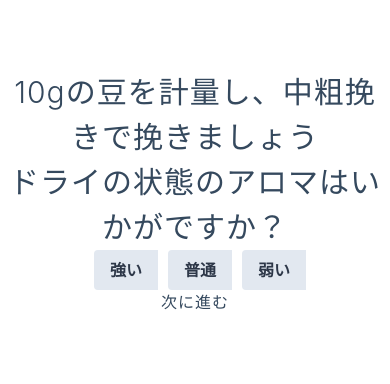
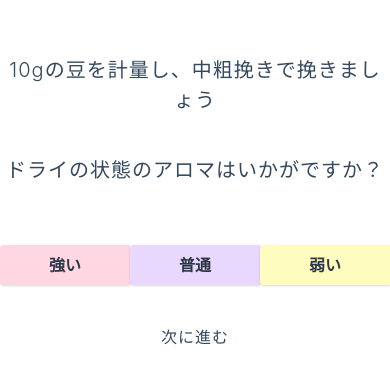
Before and after one commit to aiirononeko/GoodCoffee, a Nuxt app: page /cupping/dryAroma in a window 390 px wide. Shown: the part 230-614 px from the top of the page. Built offline with nearby package versions, Linux system fonts and the light colour scheme.

Commit message:
ドライアロマページのレイアウトを調整

```diff
--- a/pages/cupping/dryAroma.vue
+++ b/pages/cupping/dryAroma.vue
@@ -1,11 +1,11 @@
 <template>
   <div class="container">
-    <h2 class="title">10gの豆を計量し、中粗挽きで挽きましょう</h2>
-    <h2 class="title">ドライの状態のアロマはいかがですか？</h2>
-    <div class="buttons">
-      <button @click="setDryAromaForce" class="bg-gray-300 hover:bg-gray-400 text-gray-800 font-bold py-2 px-4 rounded-l buttons_item">強い</button>
-      <button @click="setDryAromaMedium" class="bg-gray-300 hover:bg-gray-400 text-gray-800 font-bold py-2 px-4 rounded-l buttons_item">普通</button>
-      <button @click="setDryAromaLight" class="bg-gray-300 hover:bg-gray-400 text-gray-800 font-bold py-2 px-4 rounded-l buttons_item">弱い</button>
+    <h2 class="title my-5">10gの豆を計量し、中粗挽きで挽きましょう</h2>
+    <h2 class="title my-5">ドライの状態のアロマはいかがですか？</h2>
+    <div class="flex my-10 buttons">
+      <button @click="setDryAromaForce" class="flex-1 shadow focus:shadow-outline focus:outline-none bg-pink-200 hover:bg-pink-300 text-gray-800 font-bold py-2 px-4 rounded-l buttons_item">強い</button>
+      <button @click="setDryAromaMedium" class="flex-1 shadow focus:shadow-outline focus:outline-none bg-purple-200 hover:bg-purple-300 text-gray-800 font-bold py-2 px-4 rounded-l buttons_item">普通</button>
+      <button @click="setDryAromaLight" class="flex-1 shadow focus:shadow-outline focus:outline-none bg-yellow-200 hover:bg-yellow-300 text-gray-800 font-bold py-2 px-4 rounded-l buttons_item">弱い</button>
     </div>
     <nuxt-link to="/cupping/timer">次に進む</nuxt-link>
   </div>
@@ -57,11 +57,36 @@ export default {
 }
 
 .buttons {
-  display: flex;
-  flex-direction: row;
+  width: 60%;
 }
 
-.buttons_item {
-  margin-left: 10px;
+a:hover {
+  color: #3490dc;
+}
+
+/**
+ * タブレット用ブレークポイント
+ */
+@media screen and (max-width: 1179px) {
+  .title {
+    font-size: 30px;
+  }
+
+  .buttons {
+    width: 70%;
+  }
+}
+
+/**
+ * スマホ用ブレークポイント
+ */
+@media screen and (max-width: 767px) {
+  .title {
+    font-size: 20px;
+  }
+
+  .buttons {
+    width: 100%;
+  }
 }
 </style>
--- a/pages/cupping/roastLevel.vue
+++ b/pages/cupping/roastLevel.vue
@@ -1,7 +1,7 @@
 <template>
   <div class="container">
-    <h2 class="title">まずはローストレベルを確認しましょう</h2>
-    <div class="flex my-10 py-10 buttons">
+    <h2 class="title my-10">まずはローストレベルを確認しましょう</h2>
+    <div class="flex my-10 buttons">
       <button @click="setRoastLevelDark" class="flex-1 shadow focus:shadow-outline focus:outline-none bg-orange-900 hover:bg-orange-800 text-orange-200 font-bold py-2 px-10 buttons_item">ダーク</button>
       <button @click="setRoastLevelMedium" class="flex-1 shadow focus:shadow-outline focus:outline-none bg-yellow-700 hover:bg-yellow-600 text-yellow-300 font-bold py-2 px-10 buttons_item">ミディアム</button>
       <button @click="setRoastLevelLight" class="flex-1 shadow focus:shadow-outline focus:outline-none bg-yellow-500 hover:bg-yellow-400 text-yellow-700 font-bold py-2 px-10 buttons_item">ライト</button>
@@ -50,7 +50,7 @@ export default {
     'Segoe UI', Roboto, 'Helvetica Neue', Arial, sans-serif;
   display: block;
   font-weight: 300;
-  font-size: 40px;
+  font-size: 30px;
   color: #35495e;
   letter-spacing: 1px;
 }
```
